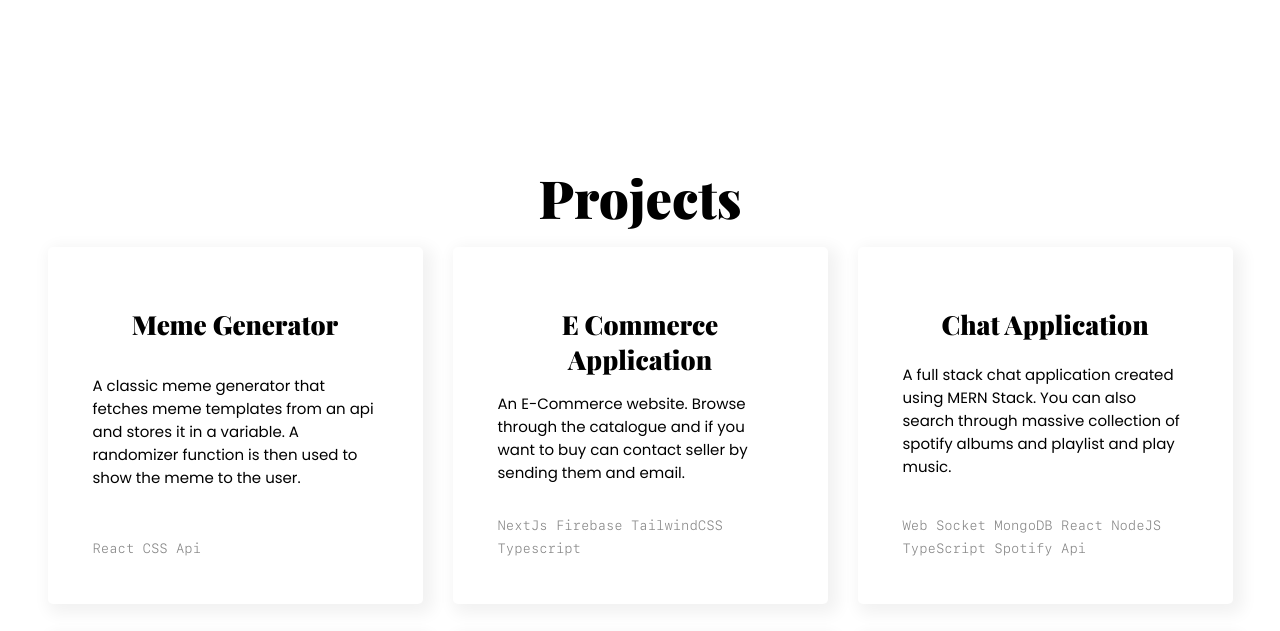
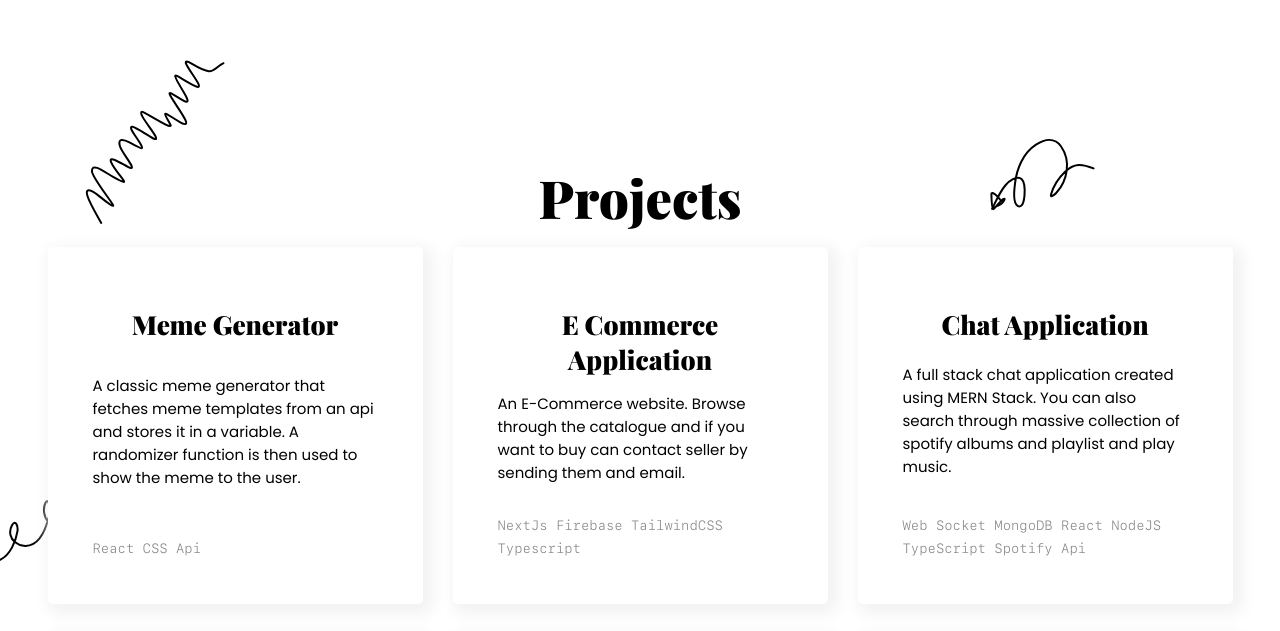
Before and after one commit to Perfecto-always/Perfecto-always, a website built with Vite: page index.html in a window 1280 px wide. Shown: the part 1603-2234 px from the top of the page. Built offline with nearby package versions, Linux system fonts and the light colour scheme; files whose address does not match are found by name.

Commit message:
Update third.scss

```diff
--- a/src/styles/section/third.scss
+++ b/src/styles/section/third.scss
@@ -1,6 +1,6 @@
 @use "../component/card";
 .third {
-    background-image: url("src/assets/pattern.svg");
+    background-image: url("/src/assets/pattern.svg");
     background-repeat: repeat-y;
     .projects {
         display: grid;
```
